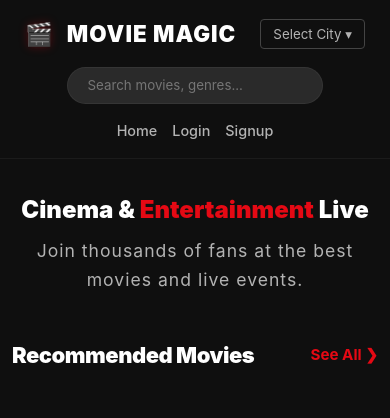
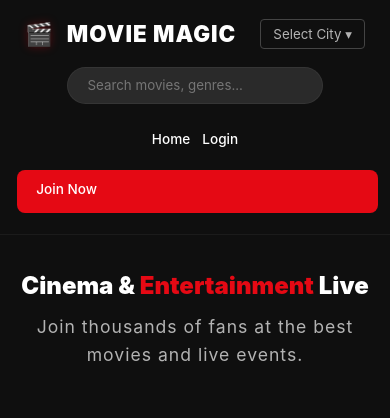
Before and after one commit to reshmasahukara/Movie-Magic, a Node server app: page / in a window 390 px wide. Shown: the top 418 px of the page. Run offline with Node 20, Linux system fonts and the light colour scheme.

Commit message:
style: redesign navbar for premium cinema aesthetic

```diff
--- a/public/css/style.css
+++ b/public/css/style.css
@@ -62,16 +62,24 @@ nav .logo:hover {
   text-shadow: 0 0 8px rgba(255, 255, 255, 0.2);
 }
 
+nav .links {
+  display: flex;
+  align-items: center;
+  gap: 18px;
+}
+
 nav .links a {
-  color: var(--text-muted);
+  color: #FFFFFF;
   text-decoration: none;
-  margin-left: 2rem;
   font-weight: 500;
-  transition: color 0.3s;
+  padding: 5px 0;
+  transition: color 0.3s, border-bottom 0.3s;
+  border-bottom: 2px solid transparent;
 }
 
 nav .links a:hover {
-  color: var(--text-main);
+  color: var(--primary);
+  border-bottom: 2px solid var(--primary);
 }
 
 .btn-primary {
@@ -426,14 +434,27 @@ nav .links a:hover {
 
   nav .links {
     display: flex;
-    gap: 15px;
+    gap: 12px;
     width: 100%;
     justify-content: center;
+    flex-wrap: wrap;
+    padding: 5px 0;
   }
 
   nav .links a {
     margin: 0;
-    font-size: 0.9rem;
+    font-size: 0.85rem;
+  }
+
+  .nav-avatar {
+    width: 32px !important;
+    height: 32px !important;
+  }
+
+  .btn-logout-nav {
+    padding: 6px 12px !important;
+    font-size: 12px !important;
+    height: 32px !important;
   }
 
   /* Global Headings & Buttons */
--- a/public/js/utils.js
+++ b/public/js/utils.js
@@ -65,13 +65,18 @@ const UI = {
         ${user ? `
           <a href="/history.html">History</a>
           ${isAdmin ? '<a href="/admin.html" style="color: var(--primary)">Admin Panel</a>' : ''}
-          <div style="display: flex; align-items: center; gap: 1rem; margin-left: 1rem;">
-            ${user.profile_pic ? `<img src="${user.profile_pic}" style="width: 32px; height: 32px; border-radius: 50%; border: 1px solid var(--primary); object-fit: cover;">` : ''}
-            <button onclick="API.logout()" class="btn-primary" style="padding: 0.5rem 1rem; background: transparent; border: 1px solid var(--primary)">Logout</button>
+          <div style="display: flex; align-items: center; gap: 18px; margin-left: 10px;">
+            <div class="nav-avatar">
+              ${user.profile_pic ?
+                `<img src="${user.profile_pic}" style="width: 100%; height: 100%; object-fit: cover;">` :
+                `<div class="nav-avatar-initials">${user.name ? user.name.charAt(0) : 'U'}</div>`
+              }
+            </div>
+            <button onclick="API.logout()" class="btn-logout-nav">Logout</button>
           </div>
         ` : `
           <a href="/login.html">Login</a>
-          <a href="/signup.html">Signup</a>
+          <a href="/signup.html" class="btn-primary" style="padding: 0.6rem 1.2rem; margin-left: 5px;">Join Now</a>
         `}
       </div>
     `;
```
Also changed, not shown: other parts of public/css/style.css (+59 -0 lines).
